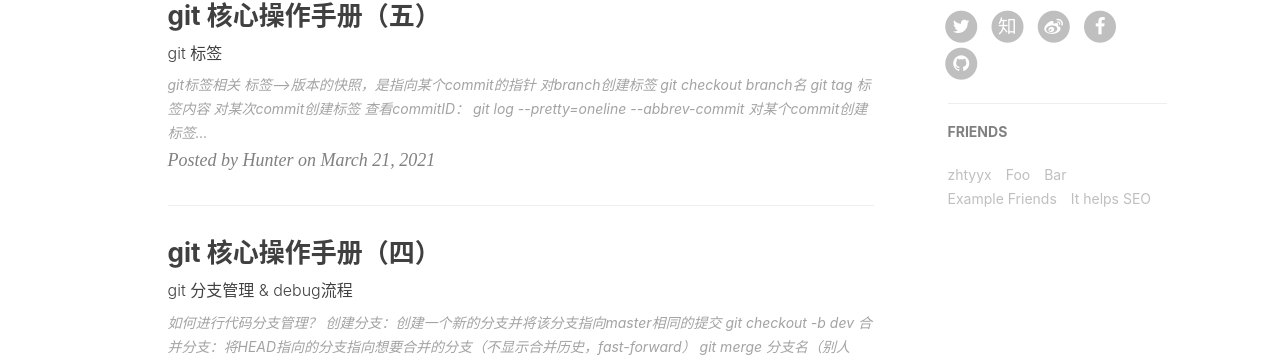
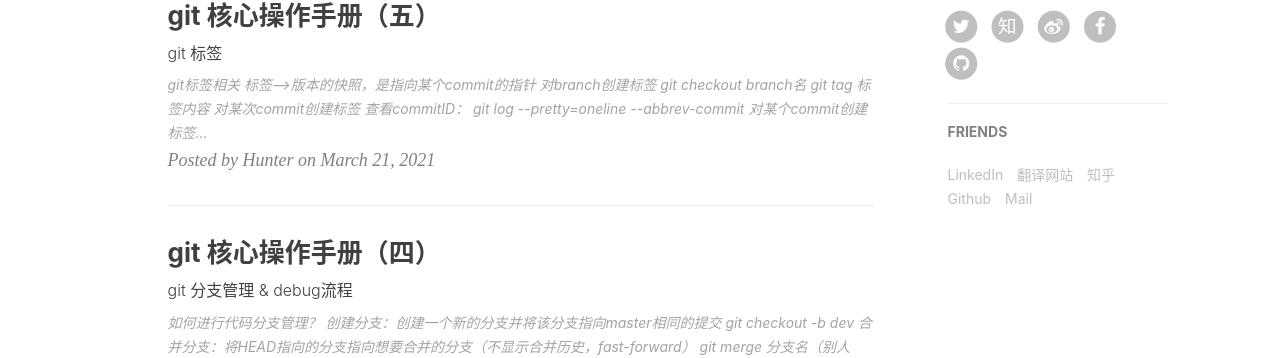
Before and after one commit to zhtyyx/zhtyyx.github.io, a Jekyll site: the page built from index.html, in a window 1280 px wide. Shown: the part 968-1326 px from the top of the page. Built offline with Jekyll 4.4.1, drawn with Linux system fonts in a browser that asks for light colours; nearby versions of some CDN libraries; the list of posts is cut into pages by our own code; comment, search, counter and statistics services are not loaded.

Commit message:
update config

```diff
--- a/_config.yml
+++ b/_config.yml
@@ -14,7 +14,7 @@ baseurl: ""         # for example, '/blog' if your blog hosted on 'host/blog'
 RSS: false
 weibo_username:     zhtyyx
 zhihu_username:     zhtyyx
-github_username:    zhtyyx
+github_username:  zhtyyx
 twitter_username:  zhtyyx
 facebook_username:  zhtyyx
 
@@ -82,19 +82,19 @@ featured-condition-size: 1              # A tag will be featured if the size of
 # Friends
 friends: [
     {
-        title: "zhtyyx",
-        href: "https://zhtyyx.com/"
+        title: "LinkedIn",
+        href: "https://www.linkedin.com/in/%E6%B5%A9%E7%94%B0-%E5%BC%A0-02b188199/"
     },{
-        title: "Foo",
-        href: "#"
+        title: "翻译网站",
+        href: "zhtyyx.com"
     },{
-        title: "Bar",
-        href: "#"
+        title: "知乎",
+        href: "https://www.zhihu.com/people/zhtyyx"
     },{
-        title: "Example Friends",
-        href: "#"
+        title: "Github",
+        href: "https://github.com/zhtyyx"
     },{
-        title: "It helps SEO",
-        href: "#"
+        title: "Mail",
+        href: "zhtyyx@gmail.com"
     }
 ]
```
